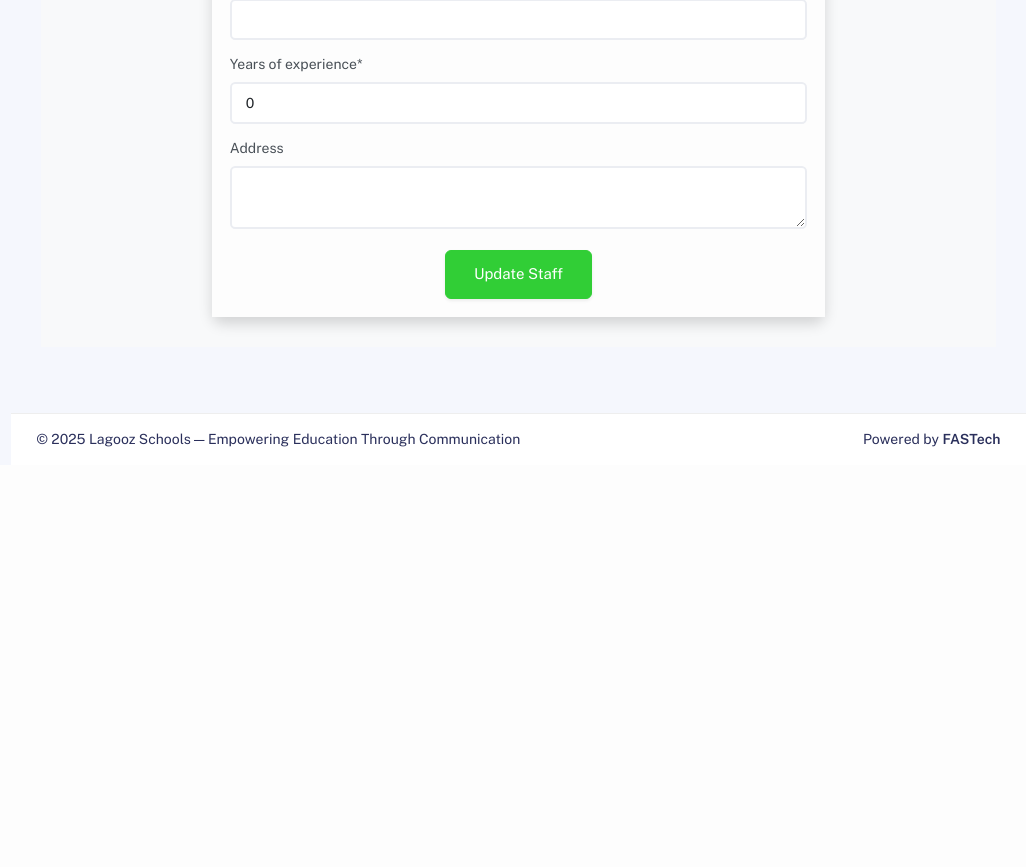
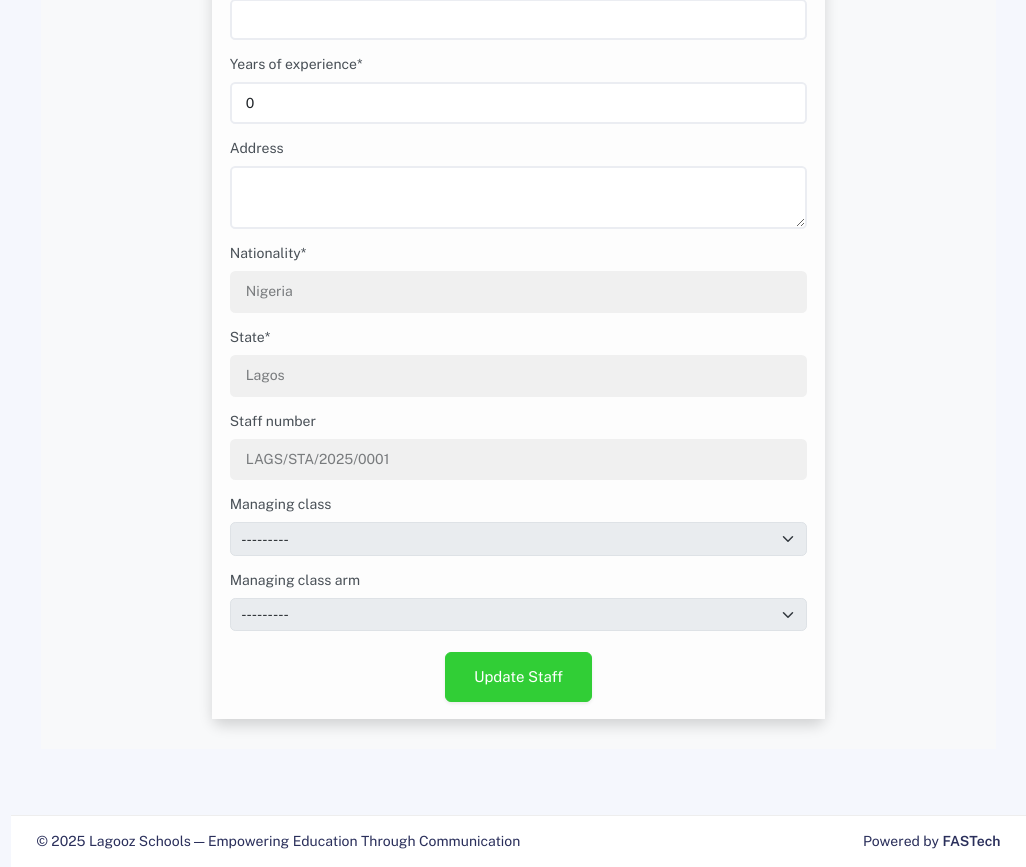
Before and after one commit to FAS2024/school-communication-system, a Django app: page /staff/1/edit/ in a window 1280 px wide. Shown: the part 1672-2539 px from the top of the page, without its empty margins (254-1280 px from the left). Before the commit the page ends 2119 px from the top, so only its background shows below. Run offline with Django 5.2, Linux system fonts and the light colour scheme; the visitor is signed in with stand-in values (Sample User, id 1); data comes from the database, SQL or seed files in the repository; parts of the project's set-up code (start-up, migrations or seed data) failed here and were passed over; some libraries are stand-ins or nearby versions.

Commit message:
I just updated the staff profile fields

```diff
--- a/accounts/forms.py
+++ b/accounts/forms.py
@@ -193,194 +193,45 @@ class StaffProfileForm(forms.ModelForm):
         user = kwargs.pop('user', None)
         super().__init__(*args, **kwargs)
 
+        self.fields['managing_class'].required = False
+        self.fields['managing_class_arm'].required = False
+
         if user and user.role == 'staff' and user == self.instance.user:
-            # Staff can only edit these fields
-            editable_fields = ['phone_number', 'qualification', 'years_of_experience', 'address']
+            editable_fields = [
+                'phone_number', 'qualification',
+                'years_of_experience', 'address'
+            ]
             for field_name in self.fields:
                 if field_name not in editable_fields:
                     self.fields[field_name].disabled = True
 
     class Meta:
         model = StaffProfile
-        fields = ['phone_number', 'date_of_birth', 'qualification', 'years_of_experience', 'address']
+        fields = [
+            'phone_number', 'date_of_birth',
+            'qualification', 'years_of_experience',
+            'address', 'nationality', 'state',
+            'staff_number', 'managing_class',
+            'managing_class_arm'
+        ]
         widgets = {
             'date_of_birth': forms.DateInput(attrs={'type': 'date'}),
             'phone_number': forms.TextInput(attrs={'placeholder': 'Phone Number'}),
             'address': forms.Textarea(attrs={'rows': 2}),
         }
 
-# class StudentCreationForm(forms.ModelForm):
-#     password = forms.CharField(
-#         widget=forms.PasswordInput(),
-#         required=False,
-#         label='Password'
-#     )
-#     confirm_password = forms.CharField(
-#         widget=forms.PasswordInput(),
-#         required=False,
-#         label='Confirm Password'
-#     )
+    def clean(self):
+        cleaned_data = super().clean()
+        managing_class = cleaned_data.get('managing_class')
+        managing_class_arm = cleaned_data.get('managing_class_arm')
 
-#     # Fields for StudentProfile
-#     admission_number = forms.CharField(required=True, label="Admission Number")
-#     current_class = forms.ModelChoiceField(
-#         queryset=StudentClass.objects.all(),
-#         required=True,
-#         label="Current Class"
-#     )
-#     current_class_arm = forms.ModelChoiceField(
-#         queryset=ClassArm.objects.all(),
-#         required=True,
-#         label="Current Class Arm"
-#     )
-#     date_of_birth = forms.DateField(widget=forms.DateInput(attrs={'type': 'date'}))
-#     address = forms.CharField(required=True, label="Address", widget=forms.Textarea)
-#     phone_number = forms.CharField(required=True, label="Phone Number")
-#     parent = forms.ModelChoiceField(queryset=CustomUser.objects.filter(role='parent'), required=True, label="Parent")
-#     branch = forms.ModelChoiceField(queryset=Branch.objects.all(), required=True, widget=forms.HiddenInput())  # Hidden and required
-#     guardian_name = forms.CharField(required=True, label="Guardian Name")
+        if managing_class_arm and not managing_class:
+            raise forms.ValidationError(
+                "Please select a managing class before selecting a class arm."
+            )
 
-#     # Fields for CustomUser (user fields)
-#     first_name = forms.CharField(required=True, label="First Name")
-#     last_name = forms.CharField(required=True, label="Last Name")
-#     email = forms.EmailField(required=True, label="Email Address")
-#     username = forms.CharField(required=True, label="Username")
-#     gender = forms.ChoiceField(choices=[('male', 'Male'), ('female', 'Female'), ('others', 'Others')], required=True)
-#     profile_picture = forms.ImageField(required=False, label="Profile Picture", widget=forms.ClearableFileInput())
+        return cleaned_data
 
-#     class Meta:
-#         model = CustomUser
-#         fields = [
-#             'email', 'username', 'first_name', 'last_name', 'profile_picture',
-#             'password', 'confirm_password', 'phone_number', 'gender', 'branch'
-#         ]
-#         widgets = {
-#             'email': forms.EmailInput(),
-#             'username': forms.TextInput(),
-#         }
-
-#     def __init__(self, *args, **kwargs):
-#         user = kwargs.pop('user', None)
-
-#         super().__init__(*args, **kwargs)
-
-#         # self.fields['branch'] = forms.CharField(widget=forms.HiddenInput(), required=False)
-
-#         if self.instance and self.instance.pk:
-#             self.fields['password'].required = False
-#             self.fields['confirm_password'].required = False
-#             self.fields['password'].widget.attrs['placeholder'] = 'Enter new password (optional)'
-#             self.fields['confirm_password'].widget.attrs['placeholder'] = 'Confirm new password'
-
-#         if user:
-#             if user.role == 'superadmin':
-#                 self.fields['branch'].queryset = Branch.objects.all()
-#                 self.fields['parent'].queryset = ParentProfile.objects.all()
-
-#             elif user.role == 'branch_admin':
-#                 self.fields['branch'].queryset = Branch.objects.filter(id=user.branch_id)
-#                 self.fields['branch'].initial = user.branch
-#                 self.fields['parent'].queryset = ParentProfile.objects.filter(user__branch=user.branch)
-#                 self.instance.user.branch = user.branch
-
-#             elif user.role == 'student' and user == self.instance:
-#                 readonly_fields = ['user', 'admission_number', 'current_class', 'current_class_arm',
-#                         'date_of_birth', 'parent', 'guardian_name', 'branch'
-#                 ]
-#                 for field in readonly_fields:
-#                     if field in self.fields:
-#                         self.fields[field].disabled = True
-
-
-#     def clean_email(self):
-#         email = self.cleaned_data.get('email')
-#         qs = CustomUser.objects.filter(email=email)
-#         if self.instance.pk:
-#             qs = qs.exclude(pk=self.instance.pk)
-#         if qs.exists():
-#             raise ValidationError("This email is already in use.")
-#         return email
-
-#     def clean_username(self):
-#         username = self.cleaned_data.get('username')
-#         qs = CustomUser.objects.filter(username=username)
-#         if self.instance.pk:
-#             qs = qs.exclude(pk=self.instance.pk)
-#         if qs.exists():
-#             raise ValidationError("This username is already taken.")
-#         return username
-
-#     def clean_phone_number(self):
-#         phone_number = self.cleaned_data.get('phone_number')
-#         if phone_number:
-#             validator = RegexValidator(r'^\d{10,15}$', 'Phone number must contain only digits and be between 10 and 15 characters.')
-#             try:
-#                 validator(phone_number)
-#             except ValidationError as e:
-#                 self.add_error('phone_number', e)
-#         return phone_number
-
-#     def clean_password(self):
-#         password = self.cleaned_data.get("password")
-#         confirm_password = self.cleaned_data.get("confirm_password")
-
-#         # If password and confirm_password are provided and don't match, add an error
-#         if password and confirm_password and password != confirm_password:
-#             self.add_error('confirm_password', "Passwords do not match.")
-#         return password
-
-
-#     def save(self, commit=True):
-#         with transaction.atomic():
-#             # Step 1: Ensure we are working with a CustomUser instance
-#             user = super().save(commit=False)  # This should be the CustomUser instance
-
-#             user.role = 'student'
-
-#             # Get selected parent from the form and assign branch
-#             parent = self.cleaned_data.get('parent')
-#             if parent and parent.branch:
-#                 user.branch = parent.branch
-#             else:
-#                 # Optional: you can handle this case (e.g., set a default branch or raise an error)
-#                 raise ValueError("Parent must have a branch assigned.")
-
-#             password = self.cleaned_data.get("password")
-#             parent = self.cleaned_data["parent"]  # Parent is selected in the form dropdown
-
-#             # If there's a password, set it, otherwise, retain the existing password if updating
-#             if password:
-#                 user.set_password(password)  # Hash the password before saving it
-#             elif self.instance and self.instance.pk:
-#                 existing_user = CustomUser.objects.get(pk=self.instance.pk)
-#                 user.password = existing_user.password  # Retain the existing password on update
-
-#             # If a profile picture is provided, save it to the user
-#             if 'profile_picture' in self.cleaned_data:
-#                 profile_picture = self.cleaned_data['profile_picture']
-#                 if profile_picture:
-#                     user.profile_picture = profile_picture
-
-#             # Step 2: Save the CustomUser instance (save the user)
-#             if commit:
-#                 user.save()  # Save the CustomUser instance
-
-#             # Step 3: Create or update the StudentProfile instance
-#             profile, created = StudentProfile.objects.get_or_create(user=user)  # Create or get the profile
-
-#             # Now populate the profile fields
-#             profile.date_of_birth = self.cleaned_data['date_of_birth']
-#             profile.address = self.cleaned_data['address']
-#             profile.phone_number = self.cleaned_data['phone_number']
-#             profile.admission_number = self.cleaned_data['admission_number']
-#             profile.current_class = self.cleaned_data['current_class']
-#             profile.current_class_arm = self.cleaned_data['current_class_arm']
-#             profile.guardian_name = self.cleaned_data['guardian_name']
-#             profile.parent = parent  # Assign the parent (this comes from the dropdown in the form)
-
-#             profile.save()  # Save the StudentProfile instance
-
-#             return user  # Return the saved CustomUser instance
 
 class StudentClassForm(forms.ModelForm):
     arms = forms.ModelMultipleChoiceField(
@@ -409,8 +260,6 @@ class StudentClassForm(forms.ModelForm):
                 raise ValidationError("A class with the same name and arms already exists.")
 
         return cleaned_data
-
-
 
 class ParentCreationForm(forms.ModelForm):
     password1 = forms.CharField(
--- a/accounts/models.py
+++ b/accounts/models.py
@@ -230,7 +230,8 @@ class StaffProfile(models.Model):
     user = models.OneToOneField(
         CustomUser,
         on_delete=models.CASCADE,
-        limit_choices_to={'role__in': ['staff', 'superadmin', 'branch_admin']}
+        limit_choices_to={'role__in': ['staff', 'superadmin', 'branch_admin']},
+        related_name='staffprofile'
     )
     phone_number = PhoneNumberField(blank=True, null=True)
     date_of_birth = models.DateField(null=True, blank=True)
@@ -242,6 +243,7 @@ class StaffProfile(models.Model):
     staff_number = models.CharField(max_length=50, unique=True, null=True, blank=True)
     managing_class = models.ForeignKey('StudentClass', related_name='staff_profiles', on_delete=models.SET_NULL, null=True)
     managing_class_arm = models.ForeignKey('ClassArm', related_name='staff_profiles', on_delete=models.SET_NULL, null=True, blank=True)
+
     created_at = models.DateTimeField(auto_now_add=True)
     updated_at = models.DateTimeField(auto_now=True)
     class Meta:
--- a/accounts/views.py
+++ b/accounts/views.py
@@ -347,12 +347,20 @@ def create_staff(request):
                 staff_profile.qualification = profile_form.cleaned_data['qualification']
                 staff_profile.years_of_experience = profile_form.cleaned_data['years_of_experience']
                 staff_profile.address = profile_form.cleaned_data['address']
+                staff_profile.nationality = profile_form.cleaned_data['nationality']
+                staff_profile.state = profile_form.cleaned_data['state']
+                staff_profile.managing_class = profile_form.cleaned_data['managing_class']
+                staff_profile.managing_class_arm = profile_form.cleaned_data['managing_class_arm']
+
                 staff_profile.save()
             except StaffProfile.DoesNotExist:
                 messages.error(request, "Staff profile was not created properly.")
                 return redirect('create_staff')
 
-            messages.success(request, f"{selected_role.replace('_', ' ').title()} created successfully.")
+            messages.success(
+                request,
+                f"{new_user.get_full_name()} ({selected_role.replace('_', ' ').title()}) created successfully."
+            )
             return redirect('staff_list')
         else:
             messages.error(request, "Please correct the errors in the form.")
--- a/templates/staff_list.html
+++ b/templates/staff_list.html
@@ -22,6 +22,7 @@
               <th scope="col">S/N</th>
               <th scope="col">Profile</th>
               <th scope="col">Full Name</th>
+              <th scope="col">Staff Number</th>
               <th scope="col">Email</th>
               <th scope="col">Role</th>
               <th scope="col">Branch</th>
@@ -52,6 +53,7 @@
                 {% endif %}
               </td>
               <td class="text-nowrap">{{ staff.get_full_name }}</td>
+              <td class="text-nowrap">{{ staff.staffprofile.staff_number }}</td>
               <td class="text-nowrap">{{ staff.email }}</td>
               <td>{{ staff.get_role_display }}</td>
               <td>{{ staff.branch.name }}</td>
```
Also changed, not shown: templates/staff_profile_detail.html (+17 -0 lines), accounts/migrations/0027_alter_staffprofile_user.py (added), accounts/migrations/0028_alter_staffprofile_user.py (added).
